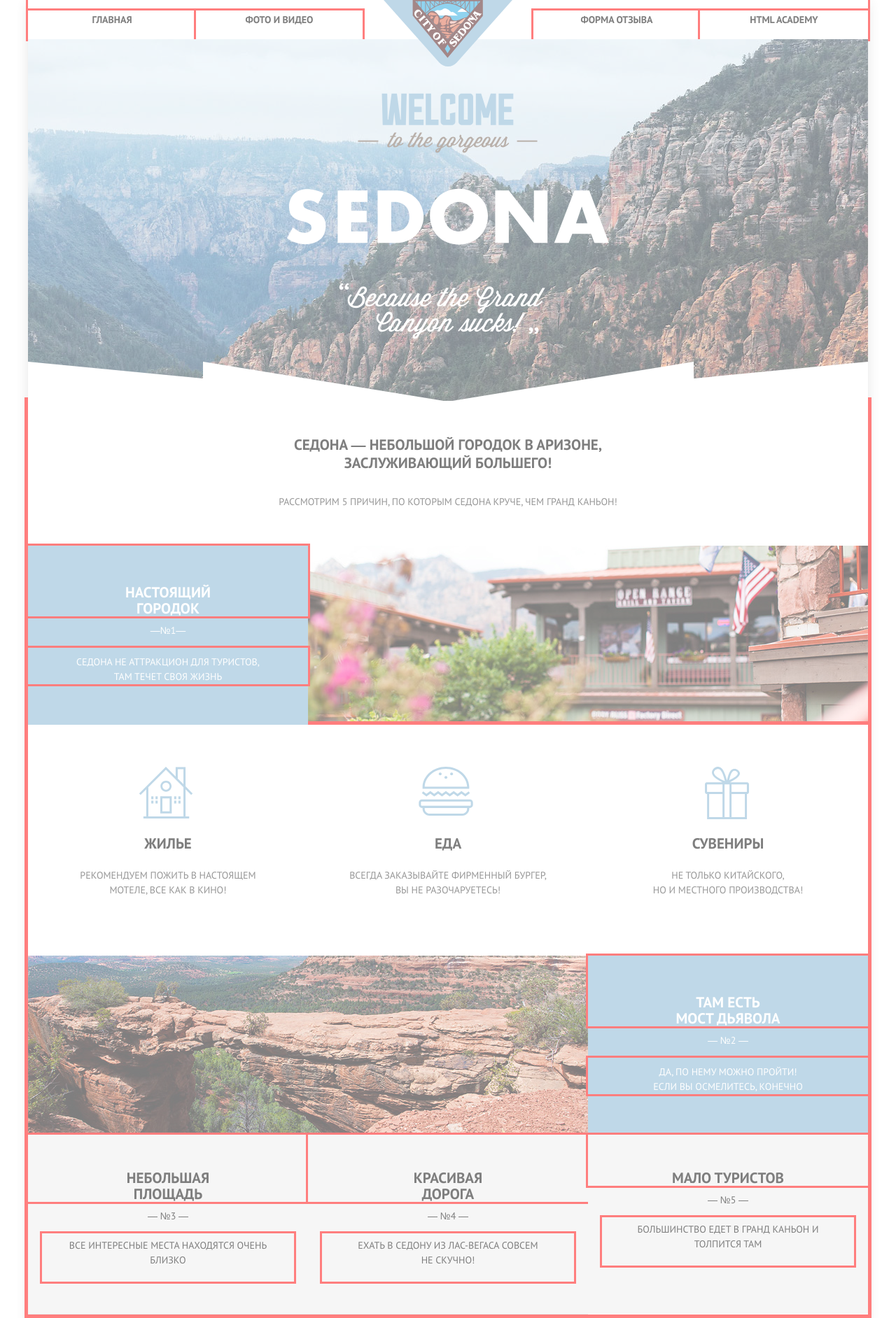
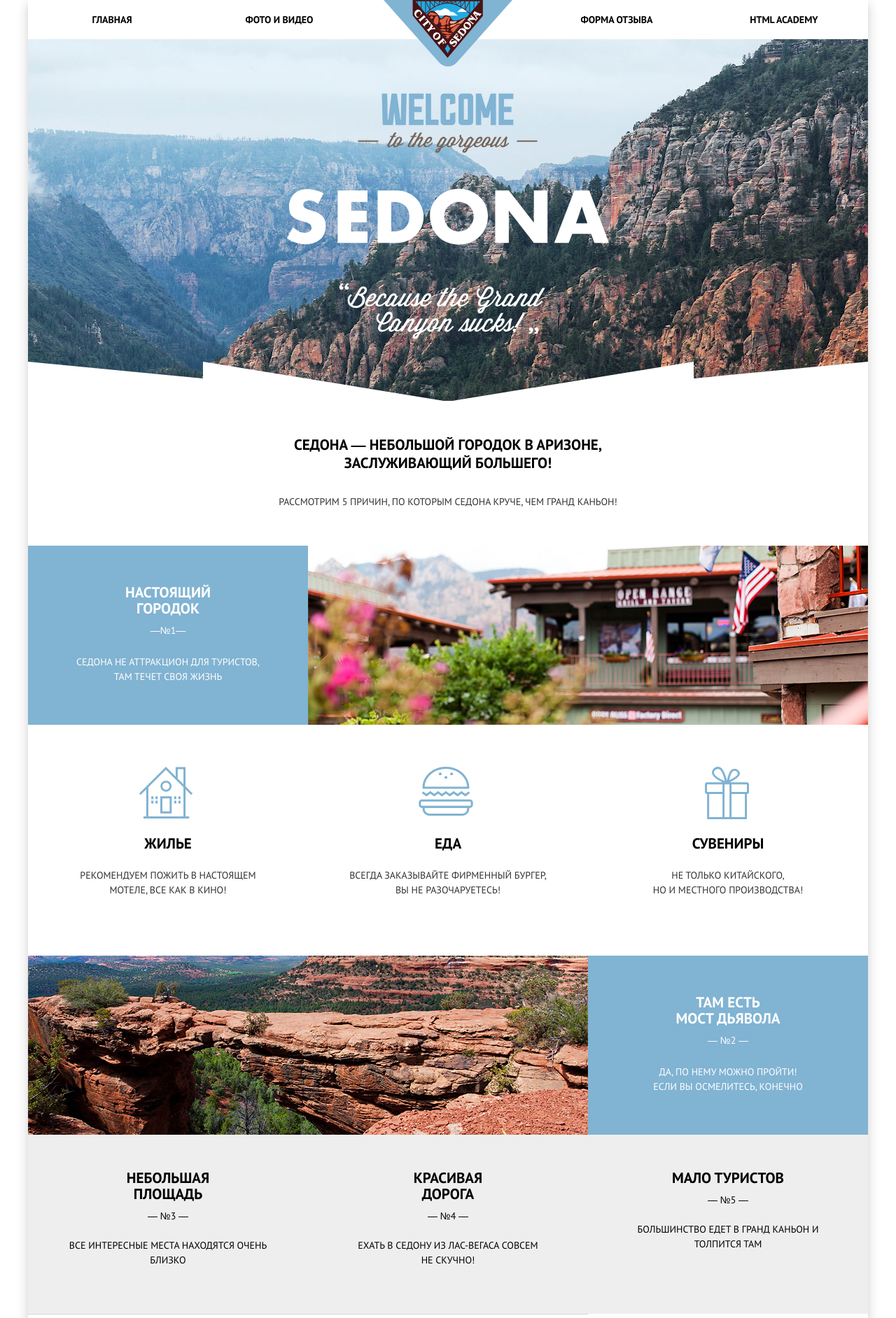
Before and after one commit to MarichkaSav/957881-sedona-16, a website: page build/index.html in a window 1280 px wide. Shown: the top 1884 px of the page at 70% size. Drawn offline with Linux system fonts and the light colour scheme.

Commit message:
Изменения

```diff
--- a/build/css/style.css
+++ b/build/css/style.css
@@ -381,7 +381,6 @@ img {
 }
 .main-navigation {
   padding: 0;
-  outline: 1px solid red;
 }
 .site-list {
   margin: 0;
@@ -522,7 +521,6 @@ img {
 }
 @media (min-width: 768px) {
   .main-navigation {
-    outline: 3px solid red;
     background-color: #ffffff;
     min-height: 56px;
     position: relative;
@@ -550,7 +548,6 @@ img {
     min-height: 41px;
   }
   .site-list__item {
-    outline: 3px solid red;
     background-color: #ffffff;
     border: none;
     width: 155px;
@@ -655,9 +652,6 @@ img {
     background-size: cover;
     background-position: 0 0;
   }
-}
-.advantages {
-  outline: 1px solid red;
 }
 .advantages__list {
   padding: 0;
@@ -733,9 +727,6 @@ img {
   font-weight: 400;
 }
 @media (min-width: 768px) {
-  .advantages {
-    outline: 3px solid red;
-  }
   .advantages__item--true-city {
     display: -webkit-box;
     display: -ms-flexbox;
@@ -778,14 +769,12 @@ img {
     padding-bottom: 40px;
     margin-left: 14px;
     width: 158px;
-    outline: 3px solid red;
   }
   .advantages__title {
     font-size: 21px;
     line-height: 23px;
     padding: 48px 48px 3px 48px;
     width: 160px;
-    outline: 3px solid red;
   }
   .advantages__list {
     display: -webkit-box;
@@ -800,9 +789,6 @@ img {
   }
 }
 @media (min-width: 1200px) {
-  .advantages {
-    outline: 5px solid red;
-  }
   .advantages__block {
     min-height: 256px;
   }
@@ -916,7 +902,6 @@ img {
 }
 @media (min-width: 768px) {
   .features {
-    outline: 3px solid red;
     display: -webkit-box;
     display: -ms-flexbox;
     display: flex;
@@ -983,7 +968,6 @@ img {
 }
 @media (min-width: 1200px) {
   .features {
-    outline: 5px solid red;
     min-height: 330px;
     -webkit-box-align: center;
         -ms-flex-align: center;
@@ -1103,9 +1087,6 @@ img {
     width: 460px;
   }
 }
-.footer {
-  outline: 1px solid red;
-}
 .footer__hashtag {
   margin-top: 0;
   padding-top: 35px;
@@ -1123,7 +1104,6 @@ img {
     -webkit-box-pack: justify;
         -ms-flex-pack: justify;
             justify-content: space-between;
-    outline: 3px solid red;
     min-height: 120px;
     padding-left: 60px;
     padding-right: 60px;
@@ -1132,7 +1112,6 @@ img {
   .footer__hashtag {
     margin: 0;
     padding: 0;
-    outline: 3px solid red;
     height: 48px;
     padding-top: 7px;
   }
@@ -1180,7 +1159,6 @@ img {
 @media (min-width: 768px) {
   .footer__social-list {
     padding-left: 75px;
-    outline: 3px solid red;
     margin: 0;
   }
 }
@@ -1218,12 +1196,8 @@ img {
 }
 @media (min-width: 768px) {
   .copyright {
-    outline: 3px solid red;
     padding: 0;
   }
-}
-.photo {
-  outline: 1px solid red;
 }
 .photo__list {
   margin: 0;
--- a/build/index.html
+++ b/build/index.html
@@ -7,36 +7,6 @@
     <link rel="preload" href="/source/fonts/ptsans.woff2" as="font" crossorigin="anonymous">
     <link rel="preload" href="/source/fonts/ptsansbold.woff2" as="font" crossorigin="anonymous">
     <link rel="stylesheet" href="css/style.css">
-    <!-- Pixel Glass -->
-  <style>
-    HTML {
-      background-repeat: no-repeat;
-      background-position:  50% 0;
-      /* �� ��������� ��������� ����� */
-      background-image: url( "pp/img/sedona-index-mobile.jpg" );
-    }
-    /* ������� */
-    @media ( min-width: 768px ) {
-      HTML {
-        /* ���������� ����� */
-        background-image: url( "pp/img/sedona-index-tablet.jpg" );
-      }
-    }
-    /* ������� */
-    @media ( min-width: 1150px ) {
-      HTML {
-        /* ���������� ����� */
-        background-image: url( "pp/img/sedona-index-desktop.jpg" );
-      }
-    }
-
-    BODY {
-      opacity: .5;
-    }
-  </style>
-  <link rel="stylesheet" href="pp/pp-style.css">
-  <script src="pp/pp-script.js"></script>
-<!-- // Pixel Glass -->
   </head>
   <body class="main-page">
     <div class="main-page__wrapper">
```
Also changed, not shown: build/form.html (+0 -30 lines), build/photo.html (+0 -30 lines), 1 other file.
